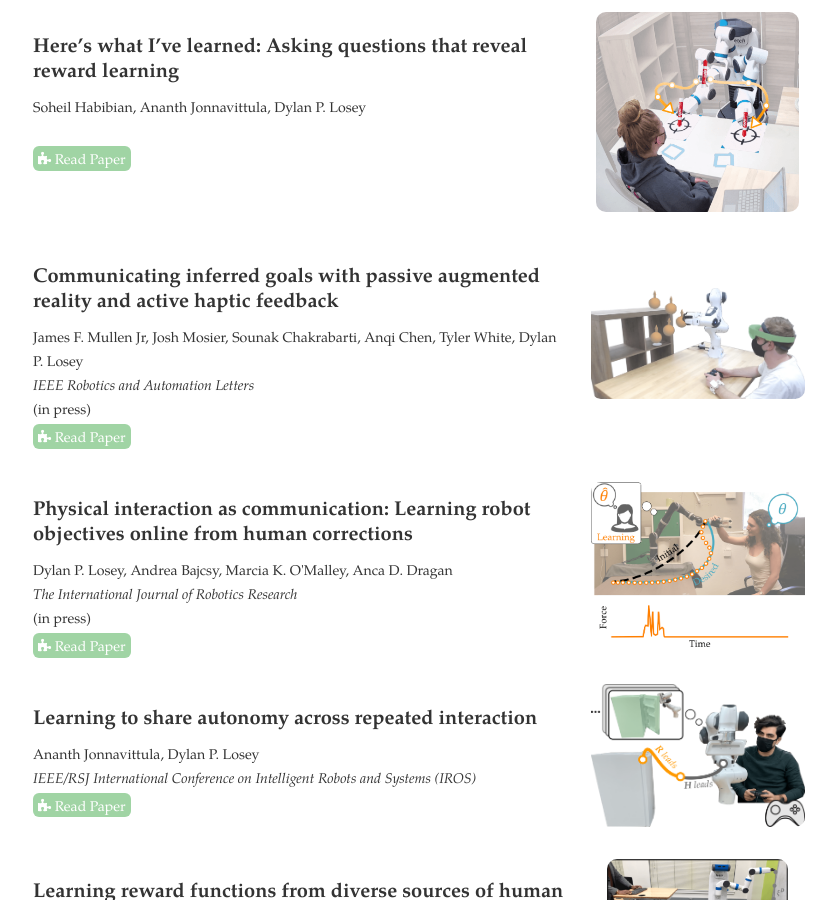
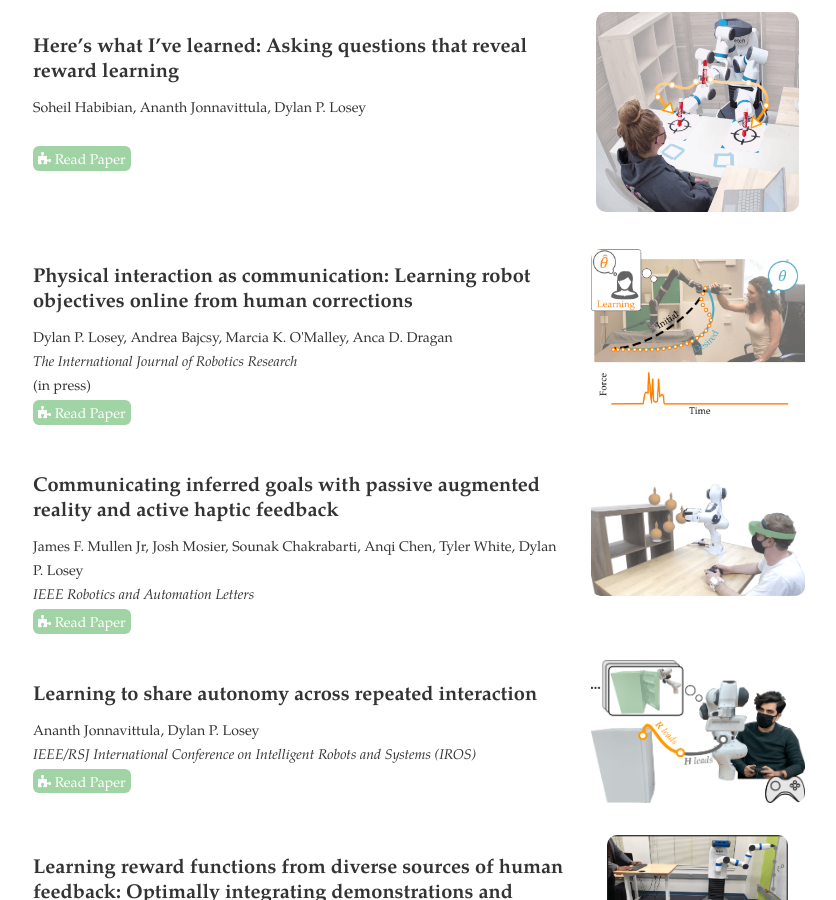
Before and after one commit to VT-Collab/vt-collab.github.io, a Jekyll site: the page built from publications.html, in a window 1280 px wide and 900 px high, scrolled down 594 px. Shown: the whole window, without its empty margins (221-1057 px from the left). Built offline with Jekyll 4.4.1, drawn with Linux system fonts in a browser that asks for light colours; nearby versions of some CDN libraries; some of the changed lines change nothing that is shown.

Commit message:
updated publications

```diff
--- a/_data/publications.yml
+++ b/_data/publications.yml
@@ -14,14 +14,6 @@
   pdf: /pdfs/soheil_thri2021.pdf
   figure: /images/publications/soheil_thri2021.png
 
-- title: "Communicating inferred goals with passive augmented reality and active haptic feedback"
-  authors: James F. Mullen Jr, Josh Mosier, Sounak Chakrabarti, Anqi Chen, Tyler White, Dylan P. Losey
-  venue: "IEEE Robotics and Automation Letters"
-  year: 2021
-  note: "(in press)"
-  pdf: /pdfs/mullen_ral2021.pdf
-  figure: /images/publications/mullen_ral2021.png
-
 - title: "Physical interaction as communication: Learning robot objectives online from human corrections"
   authors: Dylan P. Losey, Andrea Bajcsy, Marcia K. O'Malley, Anca D. Dragan
   venue: "The International Journal of Robotics Research"
@@ -29,6 +21,14 @@
   note: "(in press)"
   pdf: /pdfs/losey_ijrr2021.pdf
   figure: /images/publications/losey_ijrr2021.png
+
+- title: "Communicating inferred goals with passive augmented reality and active haptic feedback"
+  authors: James F. Mullen Jr, Josh Mosier, Sounak Chakrabarti, Anqi Chen, Tyler White, Dylan P. Losey
+  venue: "IEEE Robotics and Automation Letters"
+  year: 2021
+  note: ""
+  pdf: /pdfs/mullen_ral2021.pdf
+  figure: /images/publications/mullen_ral2021.png
 
 - title: "Learning to share autonomy across repeated interaction"
   authors: Ananth Jonnavittula, Dylan P. Losey
```
